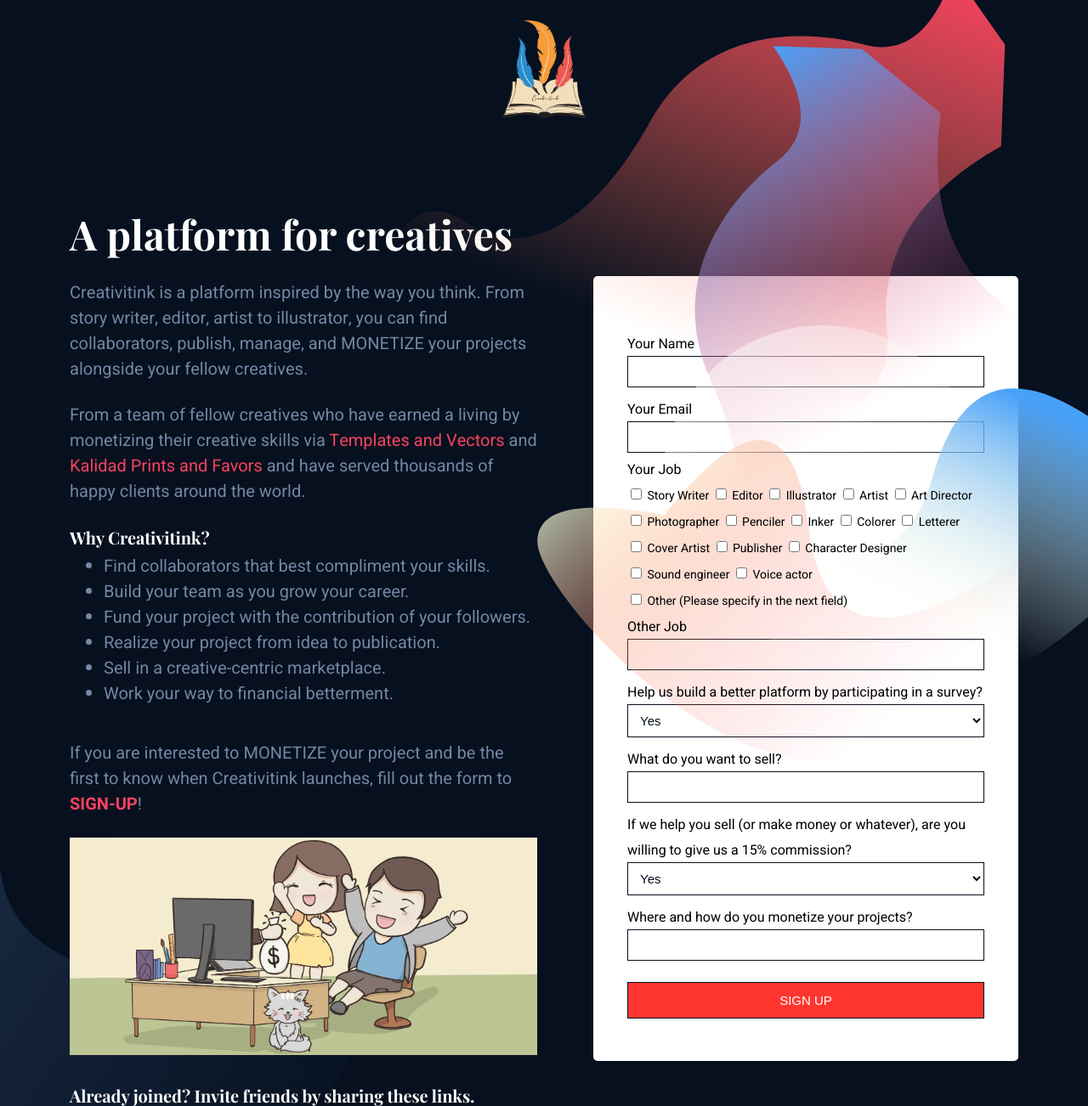
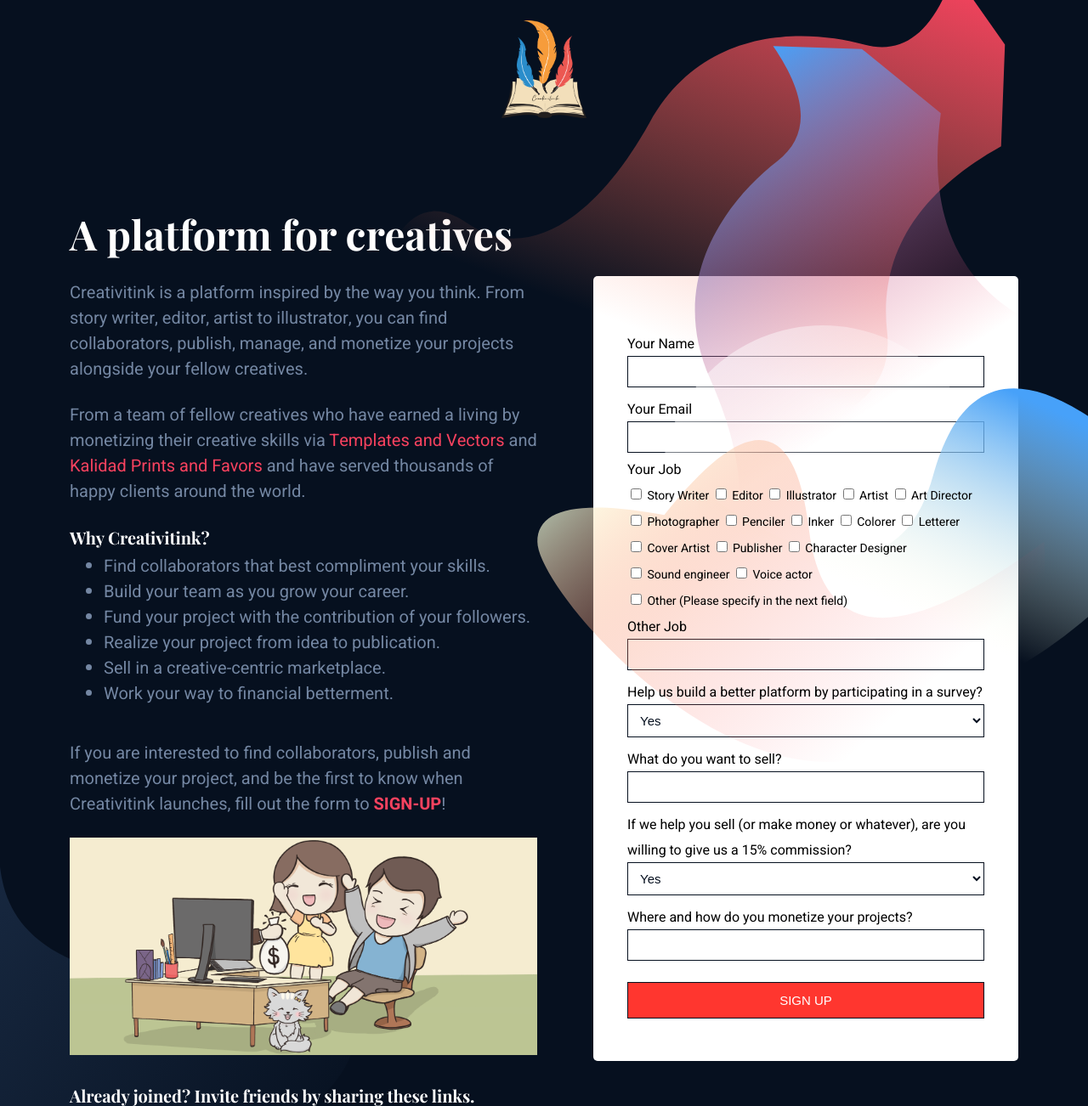
Before and after one commit to Creativitink/creativitink.github.io, a PHP site: page / in a window 1280 px wide. Shown: the top 1302 px of the page at 85% size. Run offline with PHP 8.4, Linux system fonts and the light colour scheme; some libraries are stand-ins or nearby versions.

Commit message:
Update content

```diff
--- a/apache/public_html/index.php
+++ b/apache/public_html/index.php
@@ -11,7 +11,7 @@
       <!-- End Google Tag Manager -->
       <meta charset="utf-8" />
       <meta http-equiv="X-UA-Compatible" content="IE=edge" />
-      <meta name="description" content="Creativitink is a platform inspired by the way you think. From story writer, editor, artist to illustrator, you can find collaborators, publish, manage, and MONETIZE your projects alongside your fellow creatives.">
+      <meta name="description" content="Creativitink is a platform inspired by the way you think. From story writer, editor, artist to illustrator, you can find collaborators, publish, manage, and monetize your projects alongside your fellow creatives.">
       <meta name="keywords" content="connect, creative, creative network, creative platform marketing, creative portfolio, platform for creatives, creative management platform, digital management platform, creative collaboration platform, creative profile, creative online publishing ">
       <meta name="author" content="czetsuya@gmail.com">
       <meta name="viewport" content="width=device-width, initial-scale=1" />
@@ -57,7 +57,7 @@
                            <p>
                               Creativitink is a platform inspired by the way you think.
                               From story writer, editor, artist to illustrator, you can
-                              find collaborators, publish, manage, and MONETIZE your
+                              find collaborators, publish, manage, and monetize your
                               projects alongside your fellow creatives.
                            </p>
                            <p>
@@ -77,7 +77,7 @@
                               </ul>
                            </div>
                            <p>
-                              If you are interested to MONETIZE your project and be the
+                              If you are interested to find collaborators, publish and monetize your project, and be the
                               first to know when Creativitink launches, fill out the form to <strong><a href="#SignupForm">SIGN-UP</a></strong>!
                            </p>
                            <div class="overlay">
@@ -264,15 +264,18 @@
                         </div>
                         <div class="reg-form">
                            <form id="SignupForm" action="./subscribe.php" method="POST">
+                              <div class="overlay">
                                  <p class='messages'><?php
                                     if(isset($_GET['code'])){
                                     if($_GET['code'] ==  'success'){
-                                     echo "<p class='success'> We have received your registration. Thank you for subscribing. </p>";
+                                       echo "<p class='success'> We have received your registration. Thank you for signing up. You will receive an email when the platform goes live. </p>";
                                     }else{
                                        echo "<p class='failure'> Sorry but the subscription failed. Please try again later. </p>";
                                     }
                                     }
-                                 ?></p>
+                                    ?>
+                                 </p>
+                              </div>
                               <label for="name">Your Name</label>
                               <input type="text" name="name" id="name"  required="required"/>
                               <label for="email">Your Email</label>
```
Lines whose indentation alone changed are shown as unchanged.
